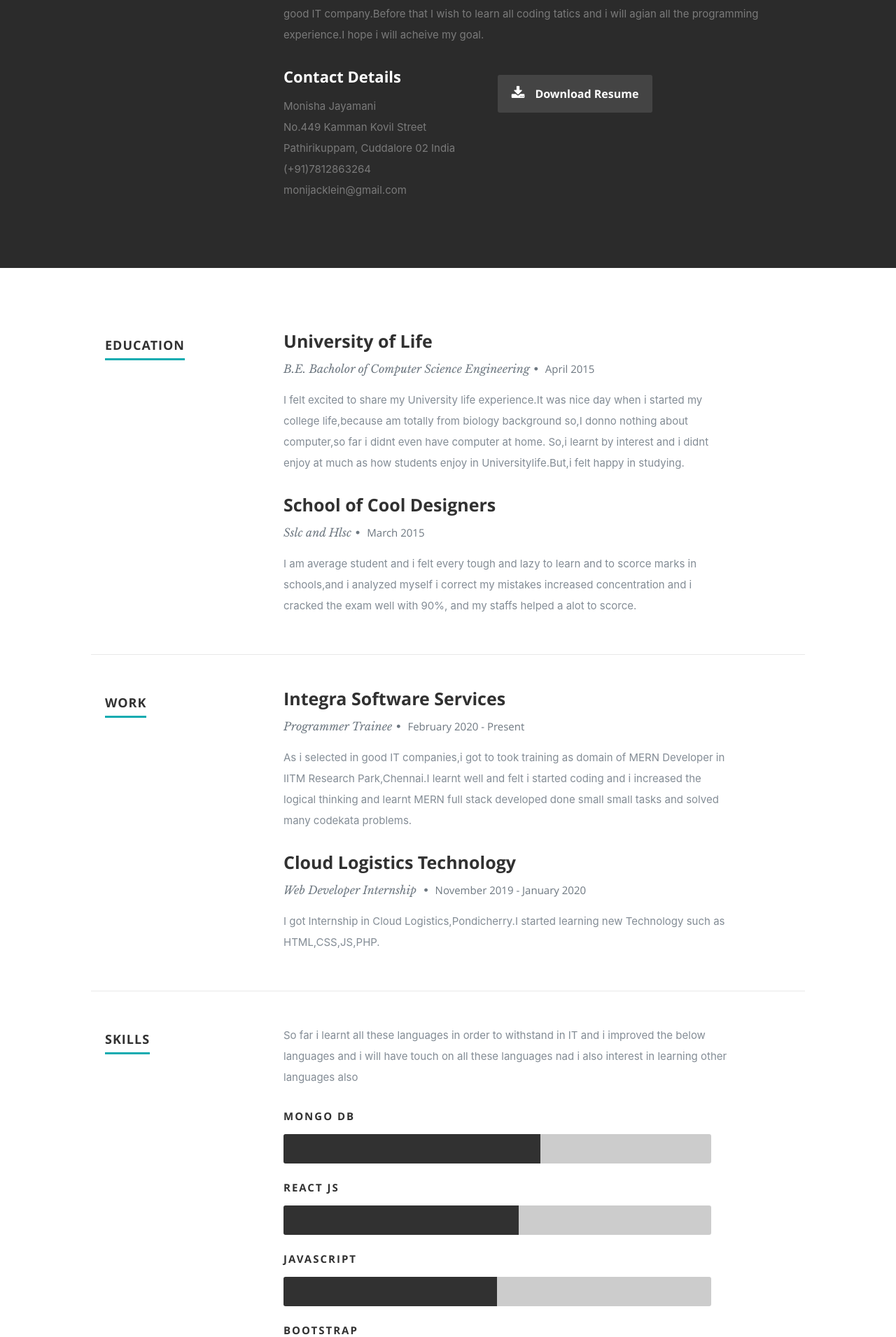
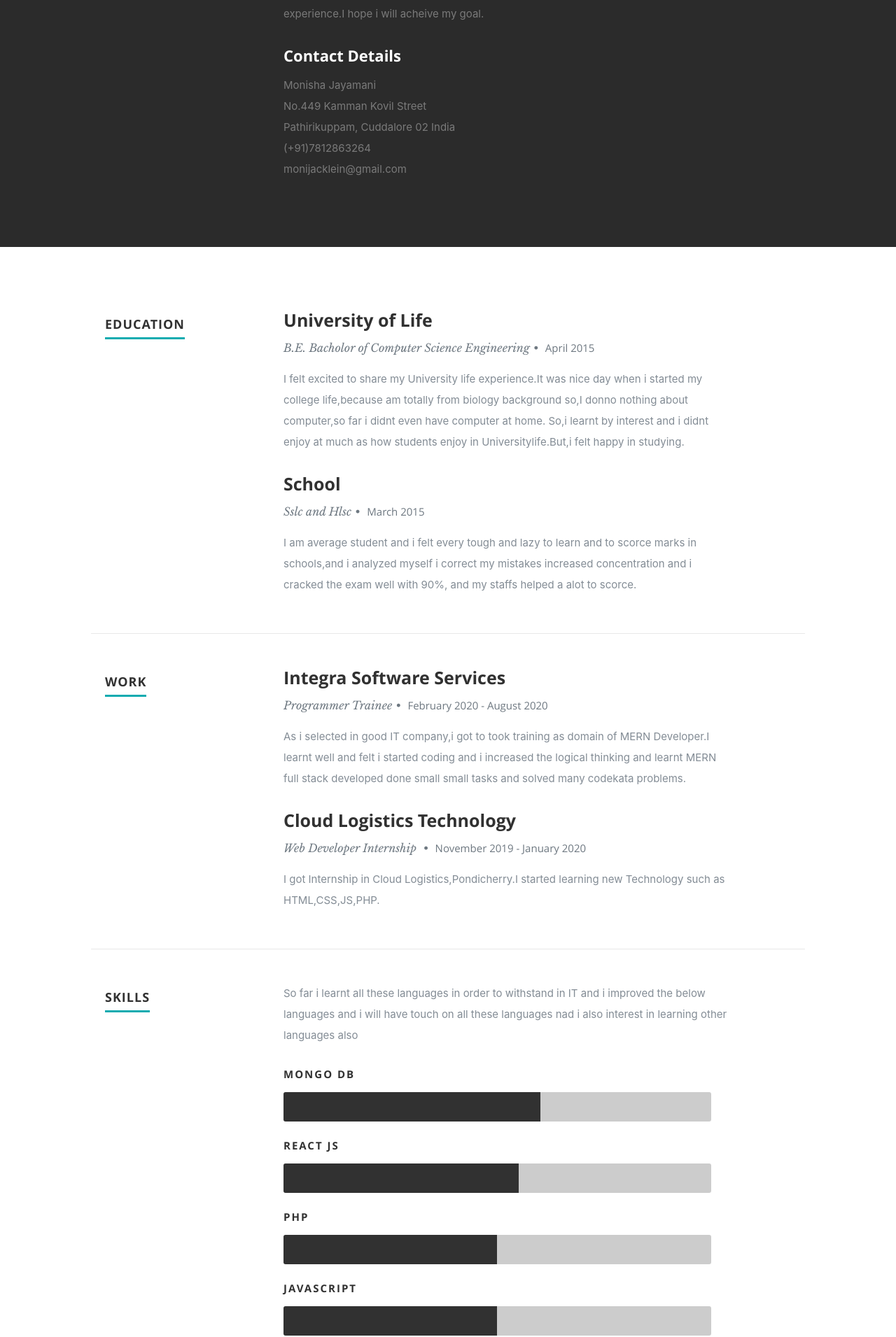
Before and after one commit to Monisha94-jayamani/personalwebpage, a React (Create React App) app: page / in a window 1280 px wide. Shown: the part 1053-2964 px from the top of the page at 70% size. Built offline with nearby package versions, Linux system fonts and the light colour scheme; the HTML template or start-up script is replaced by a standard one.

Commit message:
correction

```diff
--- a/src/components/about/about.js
+++ b/src/components/about/about.js
@@ -37,14 +37,7 @@ export default class About extends Component {
                     <span>monijacklein@gmail.com</span>
                   </p>
                 </div>
-                <div className="columns download">
-                  <p>
-                    <a href="#" className="button">
-                      <i className="fa fa-download" />
-                      Download Resume
-                    </a>
-                  </p>
-                </div>
+
               </div>{" "}
               {/* end row */}
             </div>{" "}
--- a/src/components/contactus/contactus.js
+++ b/src/components/contactus/contactus.js
@@ -104,7 +104,6 @@ export default class ContactUs extends Component {
                 </p>
               </div>
               <div className="widget widget_tweets">
-                <h4 className="widget-title"></h4>
                 <ul id="twitter"></ul>
               </div>
             </aside>
--- a/src/components/footer/footer.js
+++ b/src/components/footer/footer.js
@@ -18,7 +18,7 @@ export default class Footer extends Component {
                   </a>
                 </li>
                 <li>
-                  <a href="#">
+                  <a href="#/">
                     <i className="fa fa-google-plus" />
                   </a>
                 </li>
@@ -28,13 +28,13 @@ export default class Footer extends Component {
                   </a>
                 </li>
                 <li>
-                  <a href="#">
+                  <a href="#/">
                     <i className="fa fa-instagram" />
                   </a>
                 </li>
 
                 <li>
-                  <a href="#">
+                  <a href="#/">
                     <i className="fa fa-skype" />
                   </a>
                 </li>
@@ -42,7 +42,9 @@ export default class Footer extends Component {
               <ul className="copyright">
                 <li></li>
                 <li>
-                  <a title="Styleshout" href="http://www.styleshout.com/"></a>
+                  <a title="Styleshout" href="http://www.styleshout.com/">
+                    .
+                  </a>
                 </li>
               </ul>
             </div>
--- a/src/components/header/header.js
+++ b/src/components/header/header.js
@@ -8,7 +8,7 @@ export default class Header extends Component {
             <a className="mobile-btn" href="#nav-wrap" title="Show navigation">
               Show navigation
             </a>
-            <a className="mobile-btn" href="#" title="Hide navigation">
+            <a className="mobile-btn" href="/#" title="Hide navigation">
               Hide navigation
             </a>
             <ul id="nav" className="nav">
@@ -72,7 +72,7 @@ export default class Header extends Component {
                   </a>
                 </li>
                 <li>
-                  <a href="#">
+                  <a href="#/">
                     <i className="fa fa-google-plus" />
                   </a>
                 </li>
@@ -82,13 +82,13 @@ export default class Header extends Component {
                   </a>
                 </li>
                 <li>
-                  <a href="#">
+                  <a href="#/">
                     <i className="fa fa-instagram" />
                   </a>
                 </li>
 
                 <li>
-                  <a href="#">
+                  <a href="#/">
                     <i className="fa fa-skype" />
                   </a>
                 </li>
@@ -102,7 +102,6 @@ export default class Header extends Component {
           </p>
         </header>{" "}
         {/* Header End */}
-        );
       </React.Fragment>
     );
   }
--- a/src/components/portfolio/portfolio.js
+++ b/src/components/portfolio/portfolio.js
@@ -67,7 +67,9 @@ export default class Header extends Component {
                 </p>
               </div>
               <div className="link-box">
-                <a className="popup-modal-dismiss">Close</a>
+                <a className="popup-modal-dismiss" href="#/">
+                  Close
+                </a>
               </div>
             </div>
             {/* modal-01 End */}
@@ -86,7 +88,9 @@ export default class Header extends Component {
               </div>
               <div className="link-box">
                 <a href="https://url-shortener-myapp.herokuapp.com/">Details</a>
-                <a className="popup-modal-dismiss">Close</a>
+                <a className="popup-modal-dismiss" href="#/">
+                  Close
+                </a>
               </div>
             </div>
             {/* modal-02 End */}
--- a/src/components/resume/resume.js
+++ b/src/components/resume/resume.js
@@ -35,7 +35,7 @@ export default class Resume extends Component {
               {/* item end */}
               <div className="row item">
                 <div className="twelve columns">
-                  <h3>School of Cool Designers</h3>
+                  <h3>School</h3>
                   <p className="info">
                     Sslc and Hlsc<span>•</span>{" "}
                     <em className="date">March 2015</em>
@@ -68,11 +68,11 @@ export default class Resume extends Component {
                   <h3>Integra Software Services</h3>
                   <p className="info">
                     Programmer Trainee<span>•</span>{" "}
-                    <em className="date">February 2020 - Present</em>
+                    <em className="date">February 2020 - August 2020</em>
                   </p>
                   <p>
-                    As i selected in good IT companies,i got to took training as
-                    domain of MERN Developer in IITM Research Park,Chennai.I
+                    As i selected in good IT company,i got to took training as
+                    domain of MERN Developer.I
                     learnt well and felt i started coding and i increased the
                     logical thinking and learnt MERN full stack developed done
                     small small tasks and solved many codekata problems.
@@ -119,9 +119,14 @@ export default class Resume extends Component {
                     <span className="bar-expand photoshop" />
                     <em>Mongo DB</em>
                   </li>
+
                   <li>
                     <span className="bar-expand illustrator" />
                     <em>React Js</em>
+                  </li>
+                  <li>
+                    <span className="bar-expand wordpress" />
+                    <em>PHP</em>
                   </li>
                   <li>
                     <span className="bar-expand wordpress" />
```
Also changed, not shown: public/images/portfolio/my ADHAR.jpg (added).
